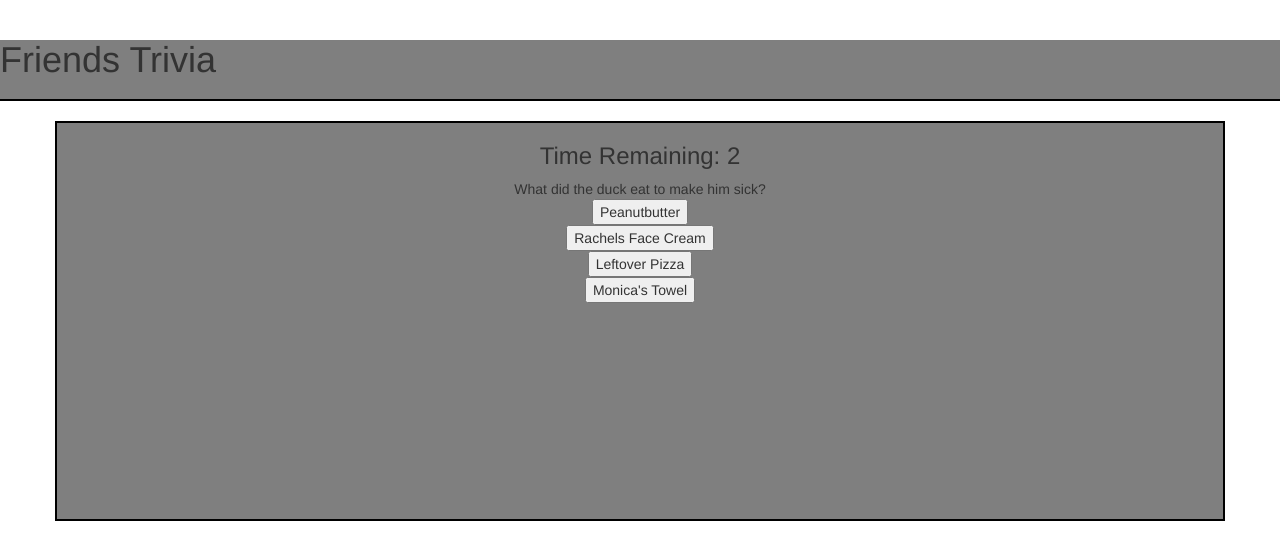
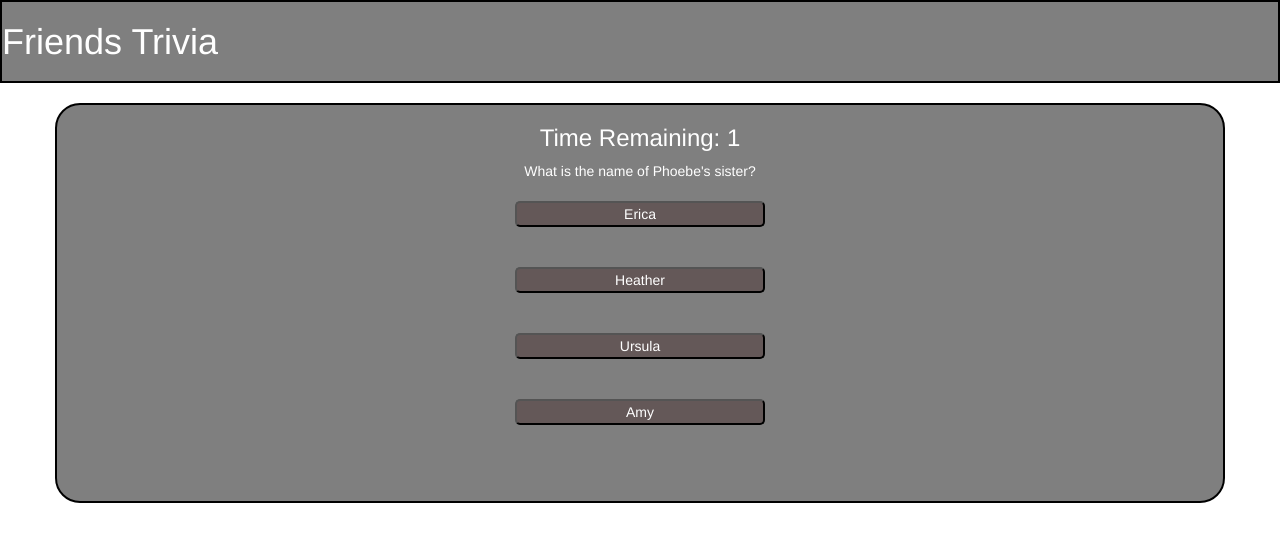
Before and after one commit to mogrady88/triviagame, a plain HTML site: page index.html in a window 1280 px wide. Both pictures are taken after a click on the element "To Impress a Girl". Drawn offline with nearby package versions, Linux system fonts and the light colour scheme.

Commit message:
minor fixes

```diff
--- a/assets/css/style.css
+++ b/assets/css/style.css
@@ -1,15 +1,19 @@
-body {
-    background-image: url("./assets/images/background.webp");
+.body {
+    background-image: url("C:/Users/mrogr/desktop/homework/triviagame/assets/images/background.png");
 }
 
 .page-header {
+  color: white;
   background:#7f7f7f;
   background:rgba(0,0,0,0.5);
-  border-bottom: 2px solid black;
+  border: 2px solid black;
+  margin-top: 0px;
 }
 .container {
     border: 2px solid black;
+    border-radius: 25px;
     height: 400px;
+    color: white;
     background:#7f7f7f;
     background:rgba(0,0,0,0.5);
 }
@@ -17,3 +21,16 @@
 .row {
     text-align:center;
 }
+
+.butt {
+    border-radius: 5px;
+    width: 250px;
+    margin: 20px 0 20px 0;
+    text-align: center;
+    color: white;
+    background-color: rgb(100, 88, 88);
+}
+
+.butt:hover {
+    background-color: rgb(179, 167, 167);
+}
--- a/assets/javascript/app.js
+++ b/assets/javascript/app.js
@@ -3,7 +3,9 @@
 var incorrect = 0;
 var missed = 0;
 var count = 3;
+var i = 0;
 var intervalId;
+var resetGame;
 
 var questions = [{
     question: "What item of clothing did both Ross and his date wear on a date?",
@@ -29,9 +31,9 @@
     // randomNumber = Math.floor(Math.random()* 6);
     // console.log(randomNumber);
 
-var i = 0;
 function triviaGame(){
-    console.log(i);
+    clearTimeout(resetGame);
+    console.log("i - " + i);
 
     function runTimer(){
       clearInterval(intervalId);
@@ -46,85 +48,112 @@
         missed++;
         nextQuestion();
         }
+
         if (i > 5){
             clearInterval(intervalId);
             $("#timer").html("<h2>Game Over!</h2>");
             $("#question").text("");
-            $("#a").html("");
-            $("#b").html("<h4>Questions Correct: " + correct + "</h4>");
-            $("#c").html("<h4>Questions Incorrect: " + incorrect + "</h4>");
-            $("#d").html("<h4> Questions Missed: " + missed + "</h4>");
+            $("#a").html("<h4>Questions Correct: " + correct + "</h4>");
+            $("#b").html("<h4>Questions Incorrect: " + incorrect + "</h4>");
+            $("#c").html("<h4> Questions Missed: " + missed + "</h4>");
+            $("#d").html("<button id='restart' class='butt'>Restart</button>");
         }
     }
 
     runTimer();
 
         $("#question").text(questions[i].question);
-        $("#a").html("<button>" + questions[i].answers[0] + "</button>");
-        $("#b").html("<button>" + questions[i].answers[1] + "</button>");
-        $("#c").html("<button>" + questions[i].answers[2] + "</button>");
-        $("#d").html("<button>" + questions[i].answers[3] + "</button>");
+        $("#a").html("<button id='0' class='butt'>" + questions[i].answers[0] + "</button>");
+        $("#b").html("<button id='1' class='butt'>" + questions[i].answers[1] + "</button>");
+        $("#c").html("<button id='2' class='butt'>" + questions[i].answers[2] + "</button>");
+        $("#d").html("<button id='3' class='butt'>" + questions[i].answers[3] + "</button>");
 
         $("#a").on('click',function(){
-            if (questions[i].answers[0] === questions[i].answers[questions[is].correctAnswer]){
+            if (questions[i].answers[0] === questions[i].answers[questions[i].correctAnswer]){
                 console.log("right!");
                 correct++;
-                nextQuestion();
+                // document.getElementsById("0").style.borderColor = 'green';
+                // setTimeout(function(){
+
+                // }, 3000);
+
             }
             else{
                 console.log("wrong");
                 incorrect++;
-                nextQuestion();
+                // nextQuestion();
             }
+        nextQuestion();
         })
 
         $("#b").on('click',function(){
             if (questions[i].answers[1] === questions[i].answers[questions[i].correctAnswer]){
                 console.log("right!");
                 correct++;
-                nextQuestion();
+                // document.getElementsByClassName("container").style.borderColor = 'green';
+                // setTimeout(function(){
+
+                // }, 3000);
+
             }
             else{
                 console.log("wrong");
                 incorrect++;
-                nextQuestion();
+                // nextQuestion();
             }
+        nextQuestion();
         })
 
         $("#c").on('click',function(){
             if (questions[i].answers[2] === questions[i].answers[questions[i].correctAnswer]){
                 console.log("right!");
                 correct++;
-                nextQuestion();
+                // document.getElementsByClassName("container").style.borderColor = 'green';
+                // setTimeout(function(){
+
+                // }, 3000);
+
             }
             else{
                 console.log("wrong");
                 incorrect++;
-                nextQuestion();
+                // nextQuestion();
             }
+        nextQuestion();
         })
 
         $("#d").on('click',function(){
             if (questions[i].answers[3] === questions[i].answers[questions[i].correctAnswer]){
                 console.log("right!");
                 correct++;
-                nextQuestion();
+                // document.getElementsByClassName("container").style.borderColor = 'green';
+                // setTimeout(function(){
+
+                // }, 3000);
             }
             else{
                 console.log("wrong");
                 incorrect++;
-                nextQuestion();
+                // nextQuestion();
             }
+        nextQuestion();
         })
+
 
 function nextQuestion(){
     i++;
     count = 3;
     triviaGame();
 }
-    // console.log(correct);
-    // console.log(incorrect);
-    // return(i);
+
+
+$("#restart").on('click', function(){
+    resetGame = setTimeout(function(){
+          i = 0;
+          triviaGame();
+          }, 3000);
+  })
+
 }
 
 triviaGame();
```
